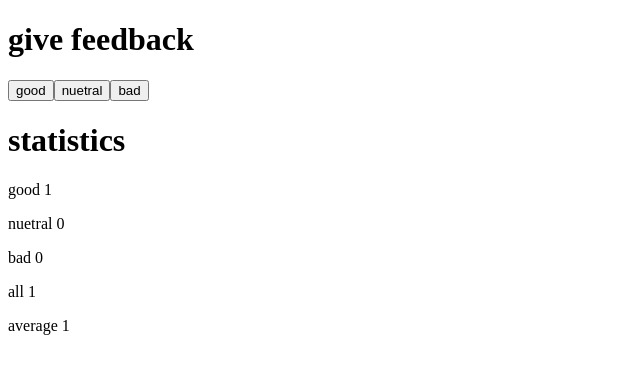
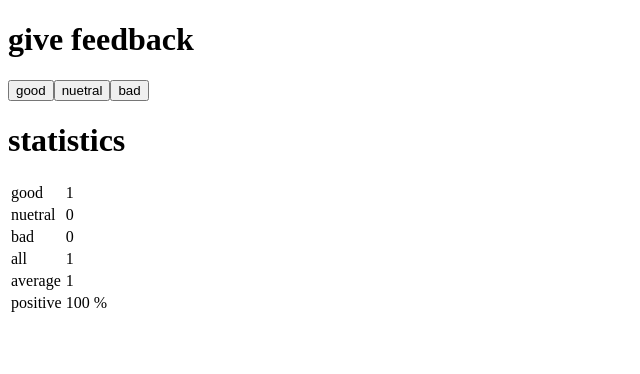
Before and after one commit to jrhamilton/fso, a React (Create React App) app in the folder part1/unicafe/: page / in a window 1280 px wide. Both pictures are taken after a click on the button "good". Shown: the top 374 px of the page, without its empty margins (0-640 px from the left). Built offline with nearby package versions, Linux system fonts and the light colour scheme.

Commit message:
Added missing positive state. activate to active Exercise 1.11 completed. Table added.

```diff
--- a/part1/unicafe/src/App.js
+++ b/part1/unicafe/src/App.js
@@ -6,24 +6,26 @@ const Button = (props) => (
   </button>
 )
 
-const StatisticLine = (props) => {
+const StatisticLine = ({text, value, col3}) => {
   return (
-    <p>{props.text} {props.value}</p>
+    <tr><td>{text}</td><td>{value}</td><td>{col3}</td></tr>
   )
 }
 
 const Statistics = (props) => {
-  if (props.activate) {
+   const { good, nuetral, bad, all, average, positive, active } = props
+  if (active) {
     return (
       <div>
         <h1>statistics</h1>
-        <div>
-          <StatisticLine text='good' value={props.good} />
-          <StatisticLine text='nuetral' value={props.nuetral} />
-          <StatisticLine text='bad' value={props.bad} />
-          <StatisticLine text='all' value={props.all} />
-          <StatisticLine text='average' value={props.average} />
-        </div>
+        <table>
+          <StatisticLine text='good' value={good} />
+          <StatisticLine text='nuetral' value={nuetral} />
+          <StatisticLine text='bad' value={bad} />
+          <StatisticLine text='all' value={all} />
+          <StatisticLine text='average' value={average} />
+          <StatisticLine text='positive' value={positive} col3="%" />
+        </table>
       </div>
     )
   }
@@ -36,29 +38,31 @@ const App = () => {
   const [bad, setBad] = useState(0)
   const [all, setAll] = useState(0)
   const [average, setAverage] = useState(0)
-  const [activate, setActivate] = useState(false)
+  const [active, setActive] = useState(false)
+  const [positive, setPositive] = useState(0.0)
 
-  const handled = () => {
+  const handled = (inc) => {
+    setPositive(100 * ((good + inc) / (all + 1)))
     setAll(all + 1)
-    setActivate(true)
+    setActive(true)
   }
 
   const theGood = () => {
     setAverage((good + 1 - bad) / (all + 1))
     setGood(good + 1)
-    handled()
+    handled(1)
   }
 
   const theNuetral = () => {
     setAverage((good - bad) / (all + 1))
     setNuetral(nuetral + 1)
-    handled()
+    handled(0)
   }
 
   const theBad = () => {
     setAverage((good - bad - 1) / (all + 1))
     setBad(bad + 1)
-    handled()
+    handled(0)
   }
 
   return (
@@ -69,7 +73,9 @@ const App = () => {
         <Button handleClick={() => theNuetral()} text='nuetral' />
         <Button handleClick={() => theBad()} text='bad' />
       </div>
-      <Statistics good={good} nuetral={nuetral} bad={bad} all={all} average={average} activate={activate} />
+      <Statistics good={good} nuetral={nuetral} bad={bad}
+                  all={all} average={average} positive={positive}
+                  active={active} />
     </div>
   )
 }
```
